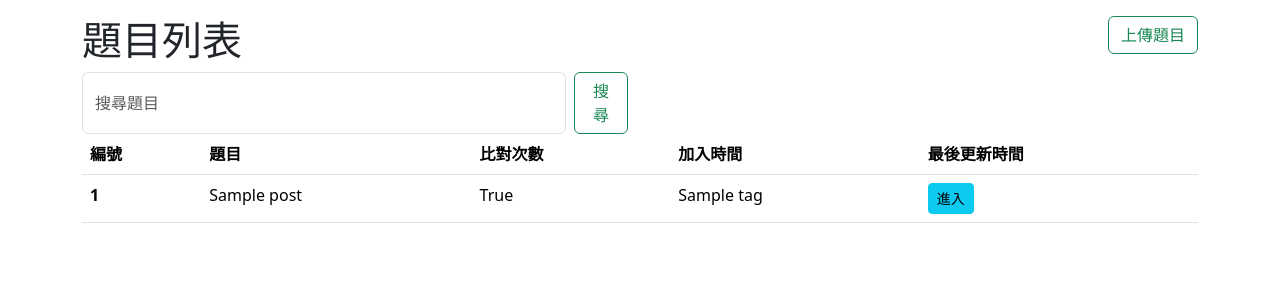
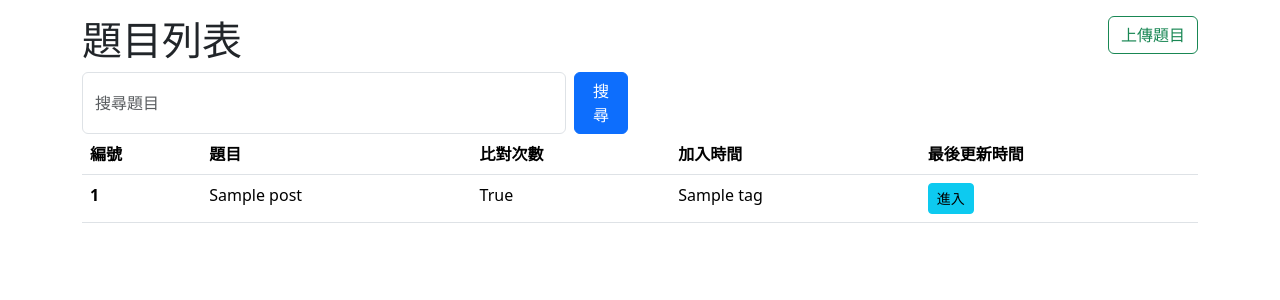
Before and after one commit to 10856045/112505_MFAI, a Django app: page /post-list/ in a window 1280 px wide. Shown: the part 56-356 px from the top of the page. Run offline with Django 4.2, Linux system fonts and the light colour scheme; tables that the repository leaves empty hold one stand-in row (values such as "Sample post"); some libraries are stand-ins or nearby versions.

Commit message:
button 修改

```diff
--- a/first/templates/post_list.html
+++ b/first/templates/post_list.html
@@ -5,7 +5,7 @@
       <h1>題目列表</h1>
       <form class="d-flex">
         <input class="form-control me-2" type="search" placeholder="搜尋題目" aria-label="Search">
-        <button class="btn btn-outline-success" type="submit">搜尋</button>
+        <button class="btn btn-primary" type="submit">搜尋</button>
       </form>
     </div>
     <div class="col text-end">
```
